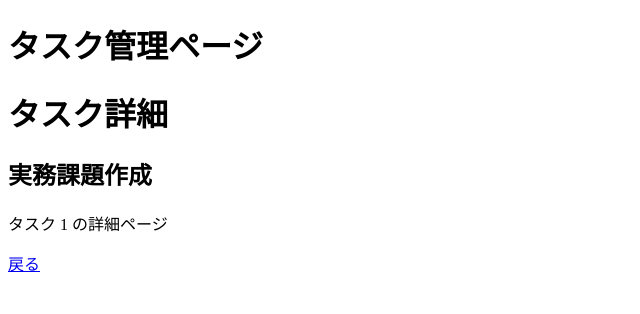
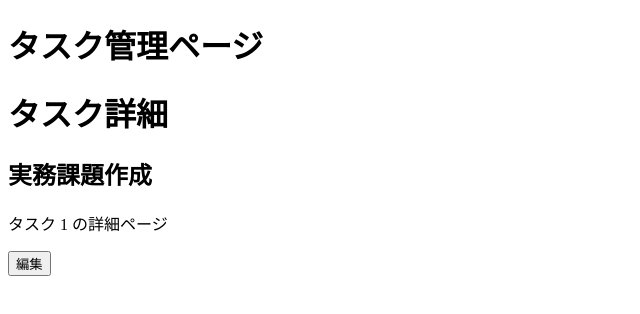
Before and after one commit to matsufuji-shi/TaskManagementApplication, a React (Create React App) app in the folder task-manager-frontend/: page /task/1 in a window 1280 px wide. Shown: the top 314 px of the page, without its empty margins (0-640 px from the left). Built offline with nearby package versions, Linux system fonts and the light colour scheme.

Commit message:
docs:変更ページの変更

```diff
--- a/task-manager-frontend/src/components/TaskDetail.js
+++ b/task-manager-frontend/src/components/TaskDetail.js
@@ -11,8 +11,8 @@ function TaskDetail() {
       {/* これがどう映るかテーブル編集後に再確認。 */}
       {/* タスク内容がテーブルのidから引っ張て来て表示されているならばOK */}
       <p>タスク {id} の詳細ページ</p>
-      {/* ボタンに変更 */}
-      <Link to="/">戻る</Link>
+      {/* 編集ボタンに変更 */}
+      <Link to={`/edit/${id}`}><button>編集</button></Link>
     </div>
   );
 }
```
